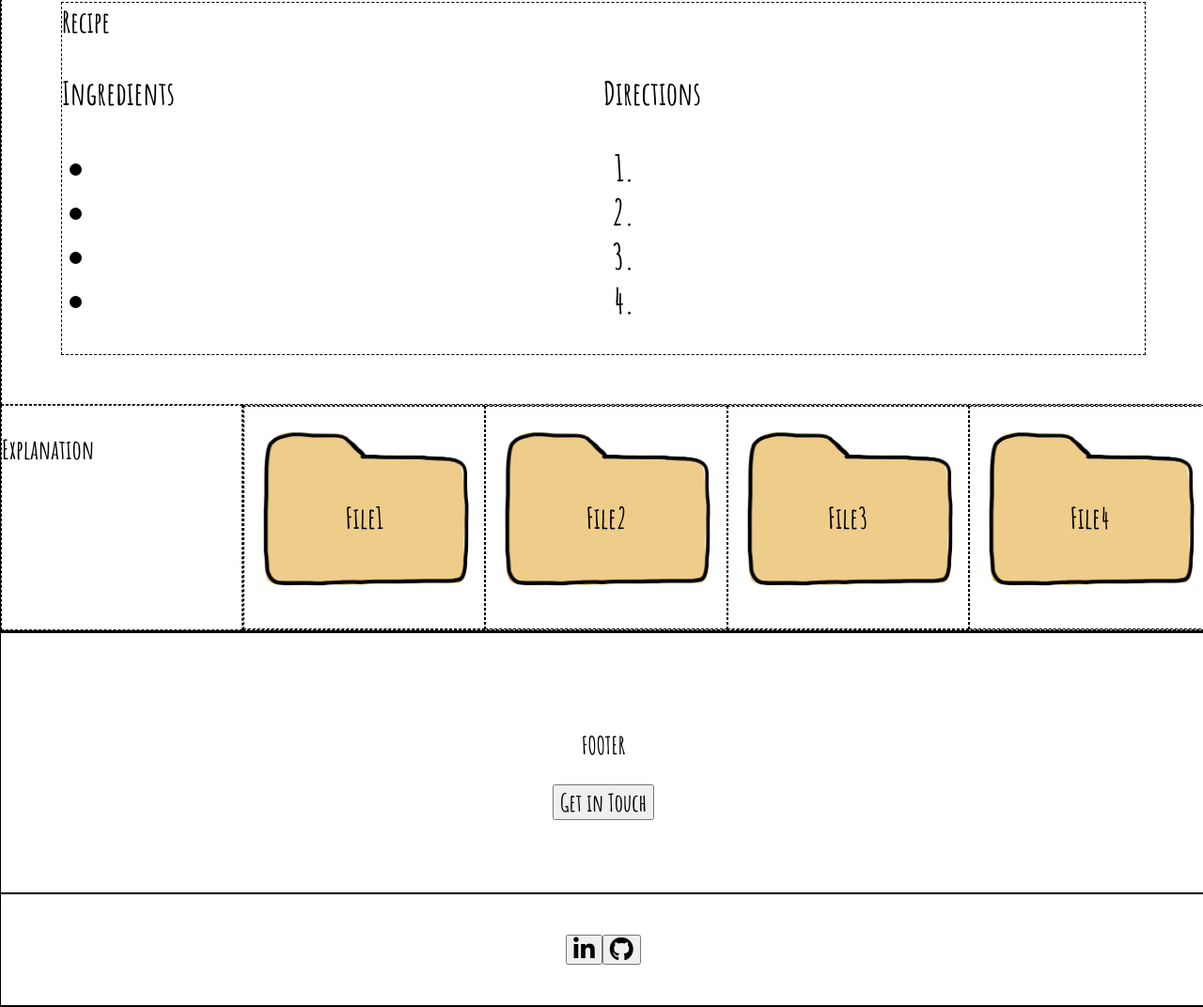
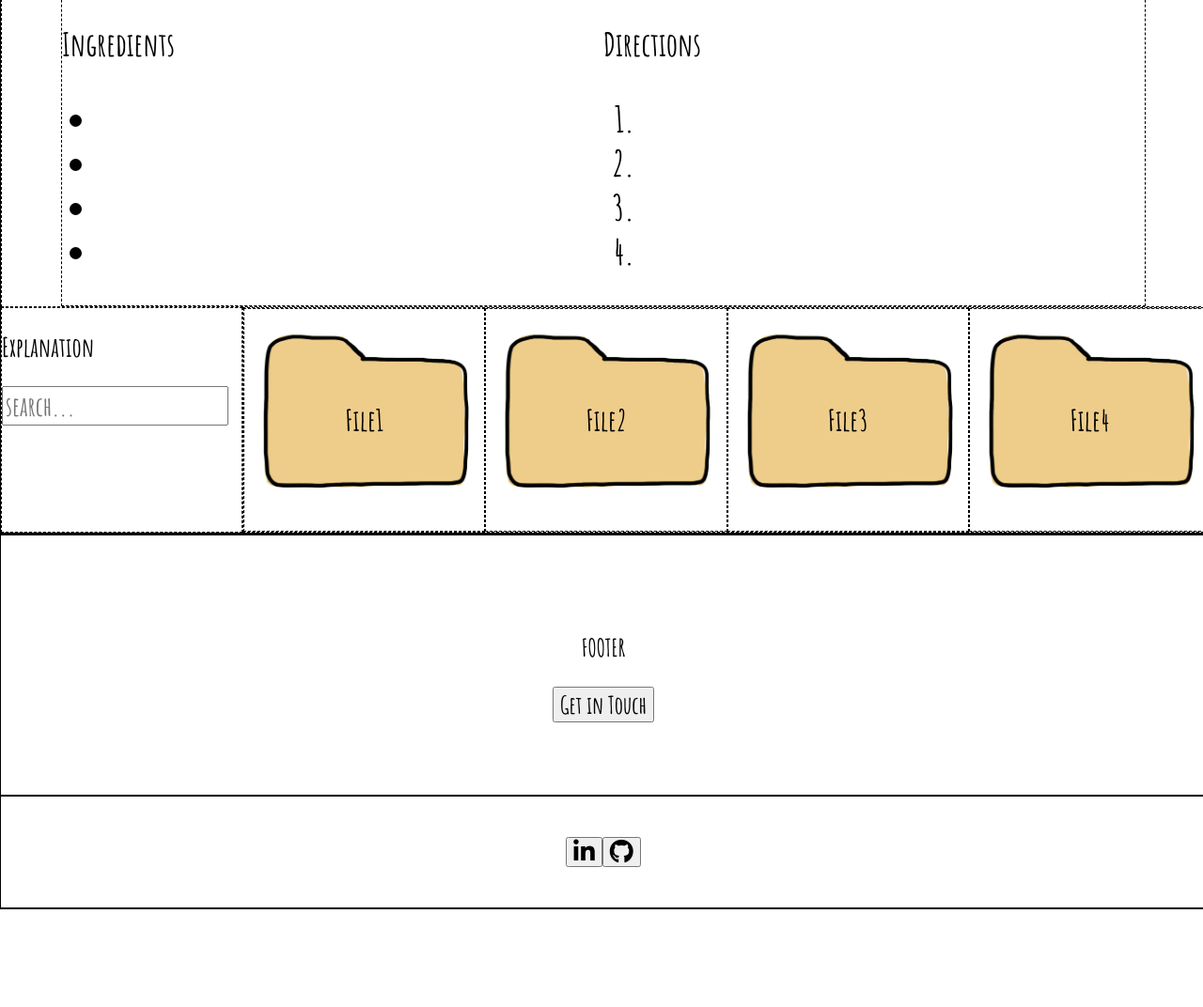
Before and after one commit to fumi-217/cs130-coursework, a plain HTML site: page Project/index.html in a window 1280 px wide. Shown: the part 896-1968 px from the top of the page at 94% size. After the commit the page ends 1864 px from the top, so only its background shows below. Drawn offline with Linux system fonts and the light colour scheme.

Commit message:
Update Project

```diff
--- a/Project/index.html
+++ b/Project/index.html
@@ -53,7 +53,8 @@
             </section>
             <section id="projects">
                 <div class="script">
-                    <h3>Explanation</h3>
+                    <h2>Explanation</h2>
+                    <input type="text" placeholder="search...">
                 </div>
                 <div id="scroll-files">
                     <div class="file">
--- a/Project/style.css
+++ b/Project/style.css
@@ -45,7 +45,7 @@ main{
     justify-content: center;
     align-items: center;
     width: 100vw;
-    height: 60vh;
+
 }
 #recipe-card{
     height: auto;
```
Also changed, not shown: 1 other file.
